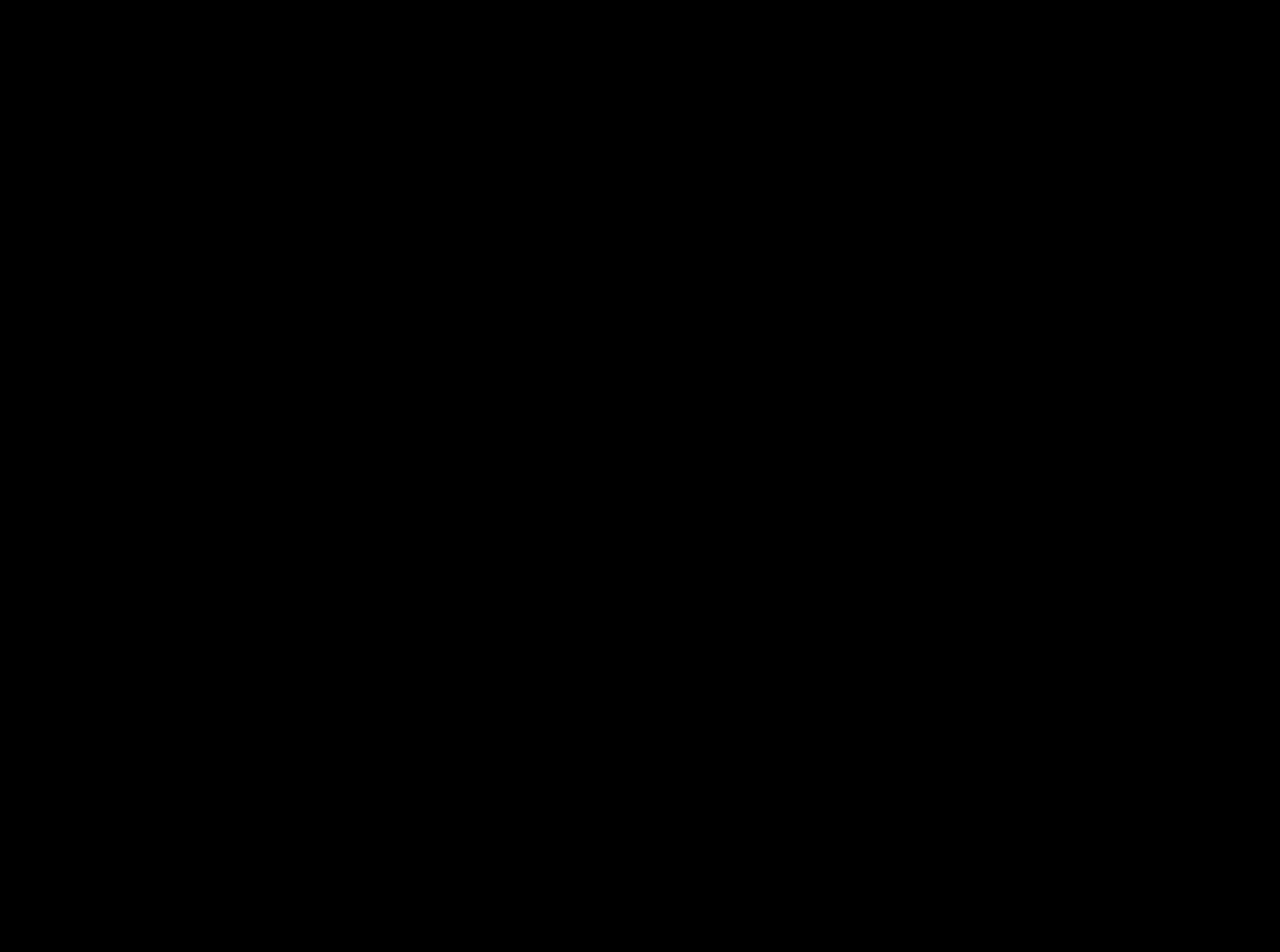
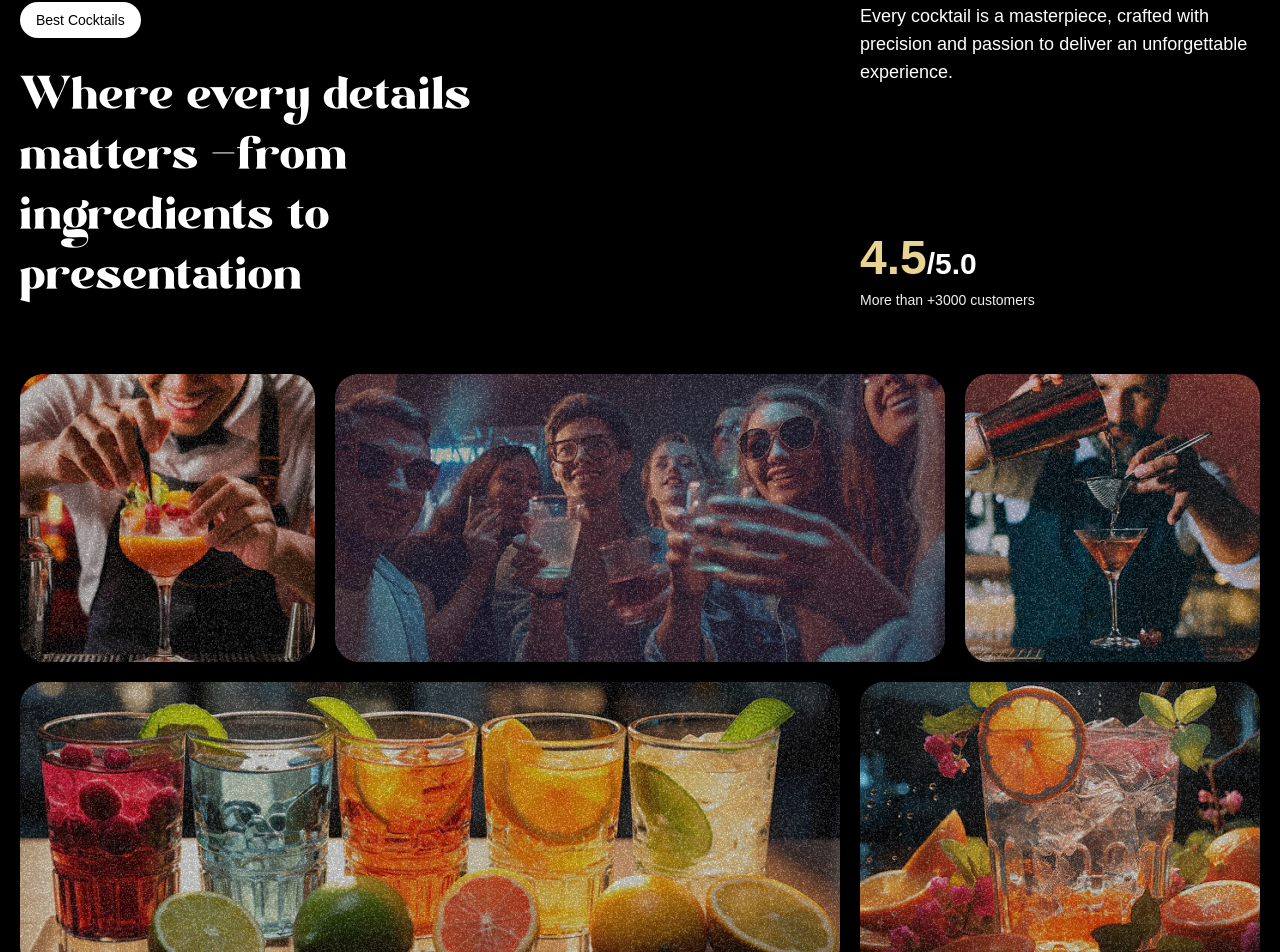
Before and after one commit to moebrainz/cocktail, a React (Vite) app: page / in a window 1280 px wide. Shown: the part 1710-2662 px from the top of the page. Before the commit the page ends 1600 px from the top, so only its background shows below. Built offline with nearby package versions, Linux system fonts and the light colour scheme; a web font is replaced by a local one.

Commit message:
implementing about section

```diff
--- a/src/App.jsx
+++ b/src/App.jsx
@@ -1,5 +1,6 @@
 import gsap from "gsap";
 import { ScrollTrigger, SplitText } from "gsap/all";
+import About from "./components/About";
 import Cocktails from "./components/Cocktails";
 import Hero from "./components/Hero";
 import Navbar from "./components/Navbar";
@@ -12,6 +13,7 @@
       <Navbar />
       <Hero />
       <Cocktails />
+      <About />
     </main>
   );
 };
--- /dev/null
+++ b/src/components/About.jsx
@@ -0,0 +1,92 @@
+import { useGSAP } from "@gsap/react";
+import gsap from "gsap";
+import { SplitText } from "gsap/all";
+
+const About = () => {
+  useGSAP(() => {
+    const titleSplit = new SplitText("#about h2", { type: "words" });
+
+    const scrollTimeline = gsap.timeline({
+      scrollTrigger: {
+        trigger: "#about",
+        start: "top center",
+        // end: "bottom center",
+        // scrub: 1,
+      },
+    });
+
+    scrollTimeline
+      .from(titleSplit.words, {
+        opacity: 0,
+        duration: 1,
+        yPercent: 100,
+        stagger: 0.04,
+        ease: "expo.out",
+      })
+      .from(
+        ".top-grid, .bottom-grid",
+        {
+          opacity: 0,
+          duration: 1,
+          ease: "expo.out",
+          stagger: 0.04,
+        },
+        "-=0.5"
+      );
+  }, []);
+  return (
+    <div id="about">
+      <div className="mb-16 md:px-0 px-5">
+        <div className="content">
+          <div className="md:col-span-8">
+            <p className="badge">Best Cocktails</p>
+            <h2>
+              Where every details matters <span className="text-white">-</span>
+              from ingredients to presentation
+            </h2>
+          </div>
+          <div className="sub-content">
+            <p>
+              Every cocktail is a masterpiece, crafted with precision and
+              passion to deliver an unforgettable experience.
+            </p>
+            <div>
+              <p className="md:text-3xl text-xl font-bold">
+                <span>4.5</span>/5.0
+              </p>
+              <p className="text-sm text-white-100">
+                More than +3000 customers
+              </p>
+            </div>
+          </div>
+        </div>
+      </div>
+      <div className="top-grid">
+        <div className="md:col-span-3">
+          <div className="noisy" />
+          <img src="/images/abt1.png" alt="grid-img-1" />
+        </div>
+        <div className="md:col-span-6">
+          <div className="noisy" />
+          <img src="/images/abt2.png" alt="grid-img-2" />
+        </div>
+        <div className="md:col-span-3">
+          <div className="noisy" />
+          <img src="/images/abt5.png" alt="grid-img-5" />
+        </div>
+      </div>
+      <div className="bottom-grid">
+        <div className="md:col-span-8">
+          <div className="noisy" />
+          <img src="/images/abt3.png" alt="grid-img-3" />
+        </div>
+        <div className="md:col-span-4">
+          <div className="noisy" />
+          <img src="/images/abt4.png" alt="grid-img-4" />
+        </div>
+      </div>
+    </div>
+  );
+};
+
+export default About;
```
